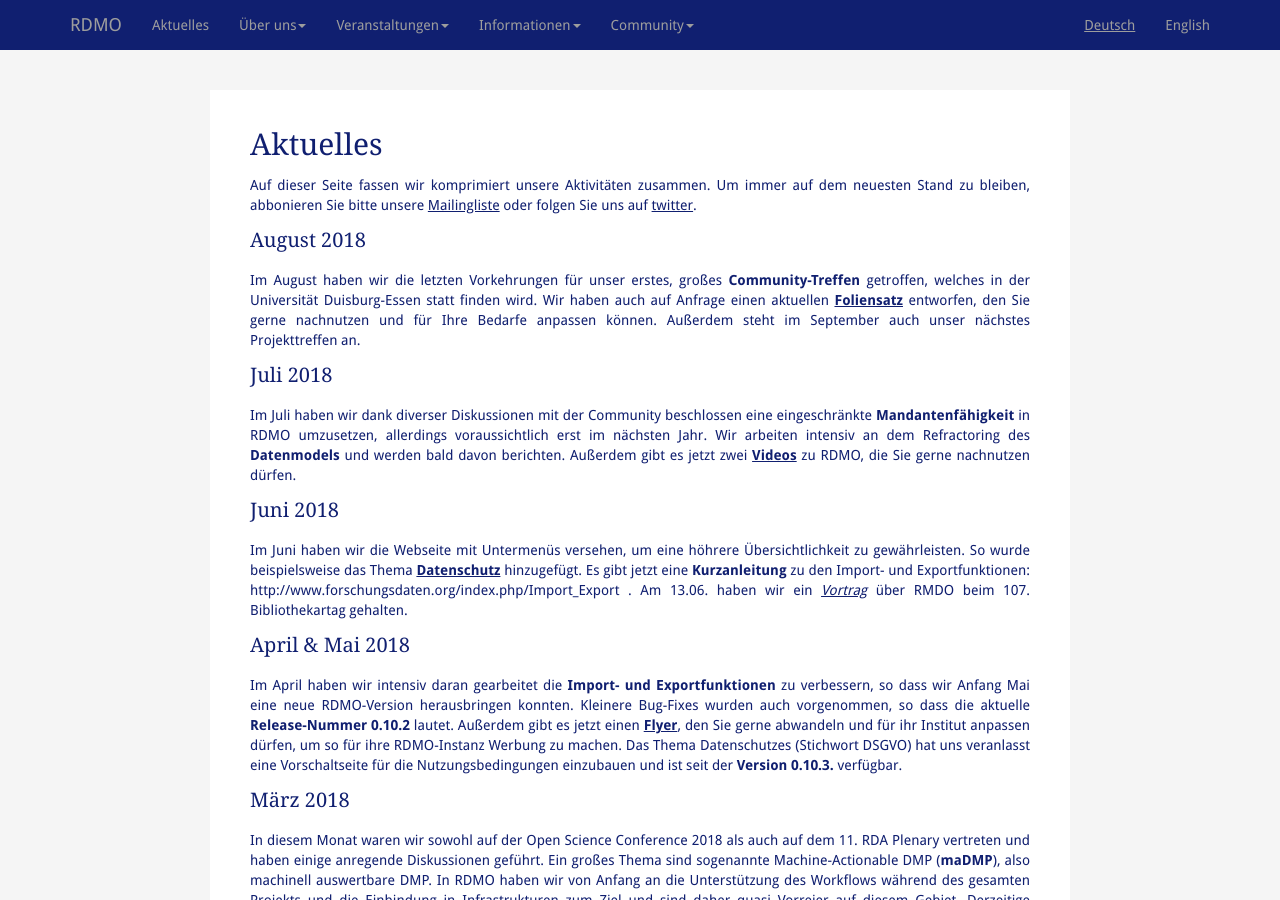
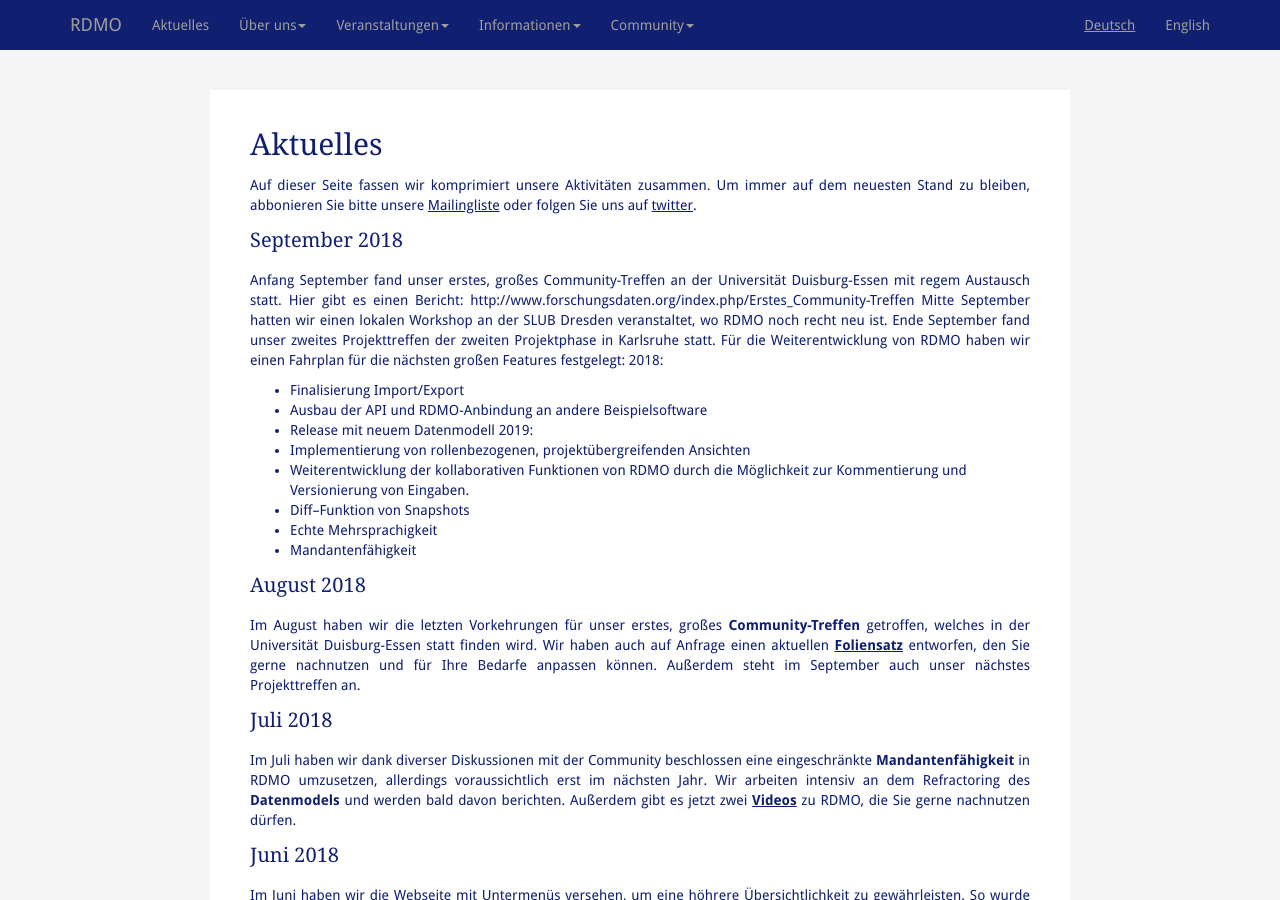
Before and after one commit to rdmorganiser/rdmorganiser.github.io, a Jekyll site: the page built from aktuelles.md, in a window 1280 px wide and 900 px high. Built offline with Jekyll 4.4.1, drawn with Linux system fonts in a browser that asks for light colours; our own code applies the rules of GitHub Pages for plain Markdown files.

Commit message:
September news

```diff
--- a/aktuelles.md
+++ b/aktuelles.md
@@ -9,6 +9,22 @@
 ========
 
 Auf dieser Seite fassen wir komprimiert unsere Aktivitäten zusammen. Um immer auf dem neuesten Stand zu bleiben, abbonieren Sie bitte unsere [Mailingliste](https://www.listserv.dfn.de/sympa/info/rdmo) oder folgen Sie uns auf [twitter](https://www.twitter.com/rdmorganiser).
+
+September 2018
+--------------
+
+Anfang September fand unser erstes, großes Community-Treffen an der Universität Duisburg-Essen mit regem Austausch statt. Hier gibt es einen Bericht: http://www.forschungsdaten.org/index.php/Erstes_Community-Treffen Mitte September hatten wir einen lokalen Workshop an der SLUB Dresden veranstaltet, wo RDMO noch recht neu ist. Ende September fand unser zweites Projekttreffen der zweiten Projektphase in Karlsruhe statt.
+Für die Weiterentwicklung von RDMO haben wir einen Fahrplan für die nächsten großen Features festgelegt:
+2018:
+ * Finalisierung Import/Export
+ * Ausbau der API und RDMO-Anbindung an andere Beispielsoftware
+ * Release mit neuem Datenmodell
+2019:
+ * Implementierung von rollenbezogenen, projektübergreifenden Ansichten
+ * Weiterentwicklung der kollaborativen Funktionen von RDMO durch die Möglichkeit zur Kommentierung und Versionierung von Eingaben.
+ * Diff--Funktion von Snapshots
+ * Echte Mehrsprachigkeit
+ * Mandantenfähigkeit
 
 August 2018
 -----------
```
